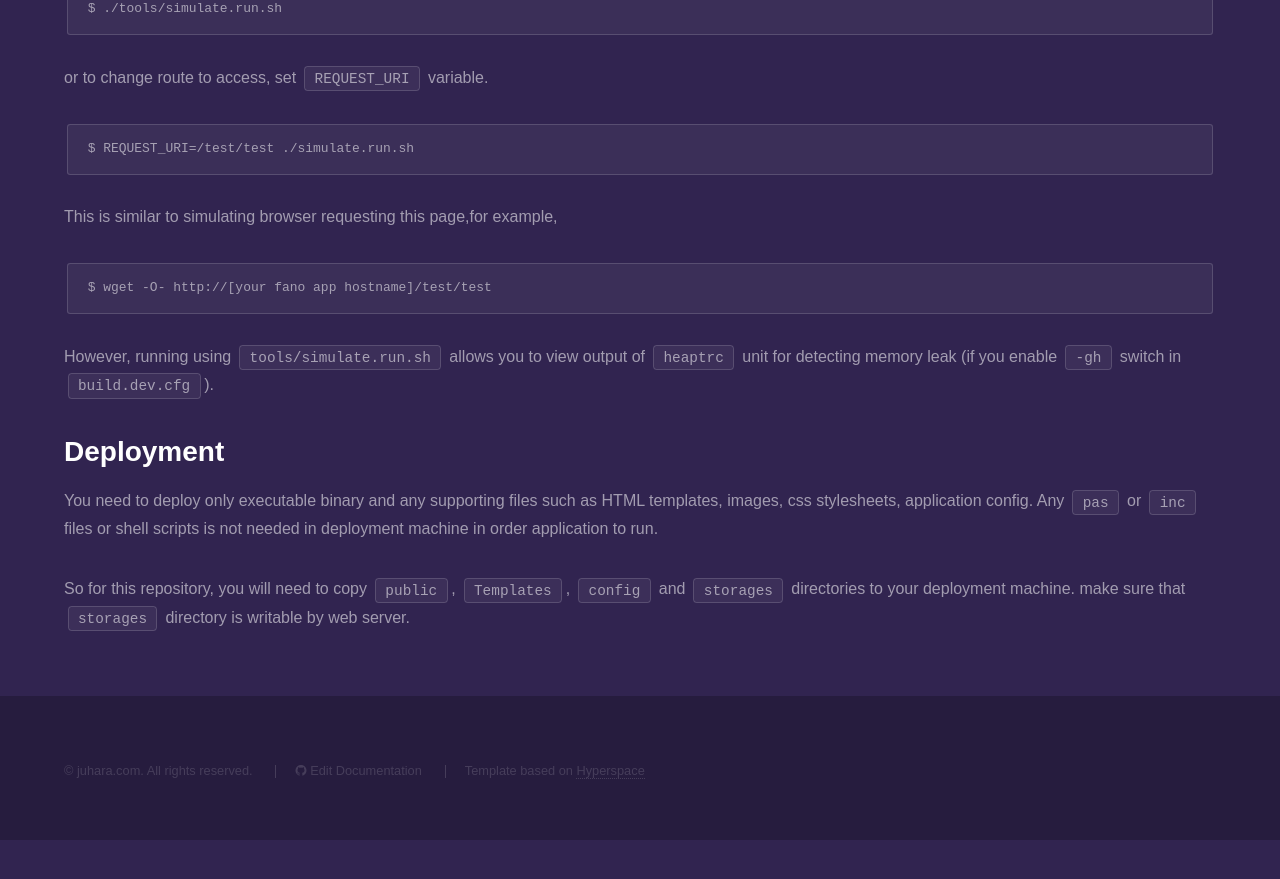
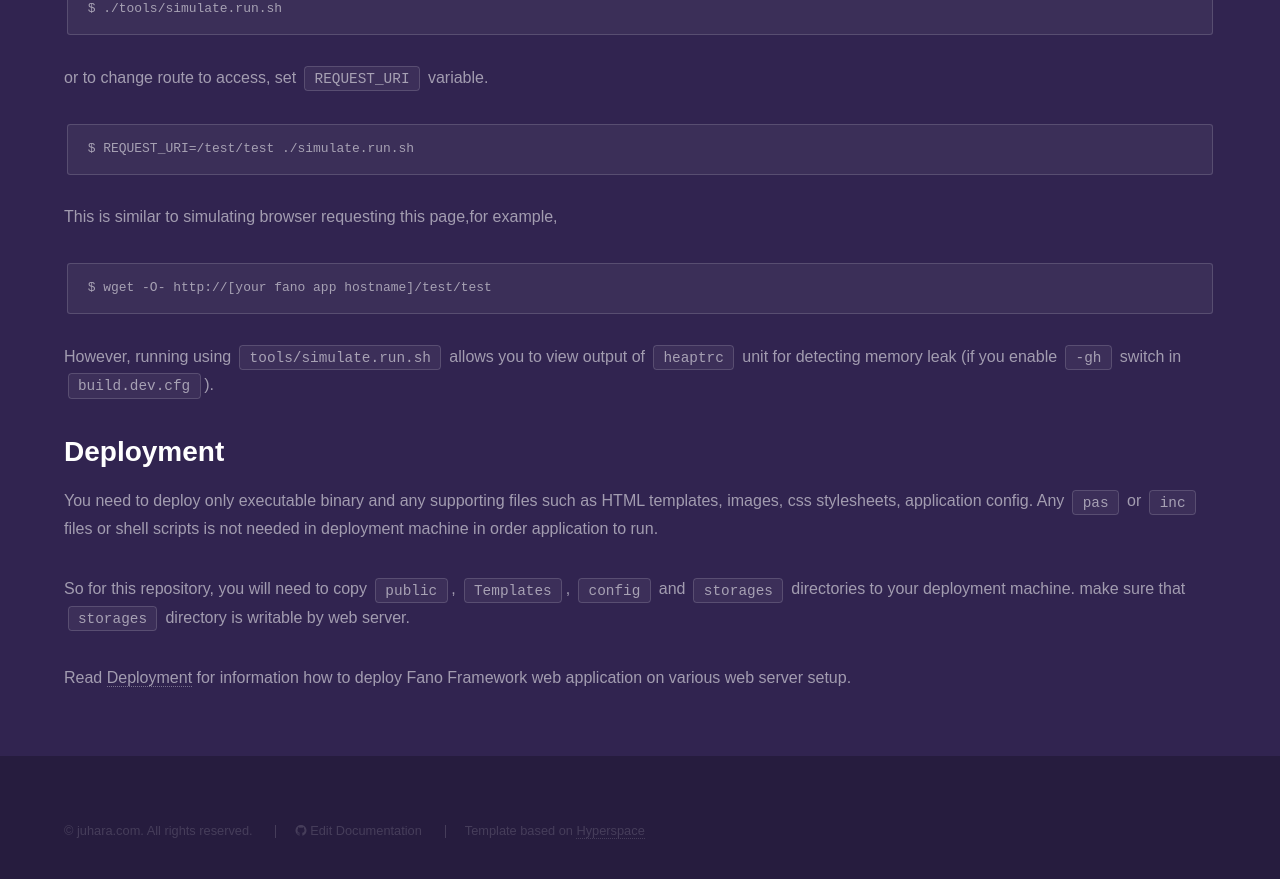
Before and after one commit to fanoframework/fanoframework.github.io, a Jekyll site: the page built from getting-started/index.md, in a window 1280 px wide and 900 px high, scrolled down 4842 px. Shown: the top 879 px of the window. Built offline with Jekyll 4.4.1, drawn with Linux system fonts in a browser that asks for light colours; our own code applies the rules of GitHub Pages for plain Markdown files; before the commit the page ends 5682 px from its top, so only the background shows below that.

Commit message:
add link to deployment

```diff
--- a/getting-started/index.md
+++ b/getting-started/index.md
@@ -221,3 +221,6 @@ Any `pas` or `inc` files or shell scripts is not needed in deployment machine in
 So for this repository, you will need to copy `public`, `Templates`, `config`
 and `storages` directories to your deployment machine. make sure that
 `storages` directory is writable by web server.
+
+Read [Deployment](/deployment) for information how to deploy Fano Framework web
+application on various web server setup.
```
